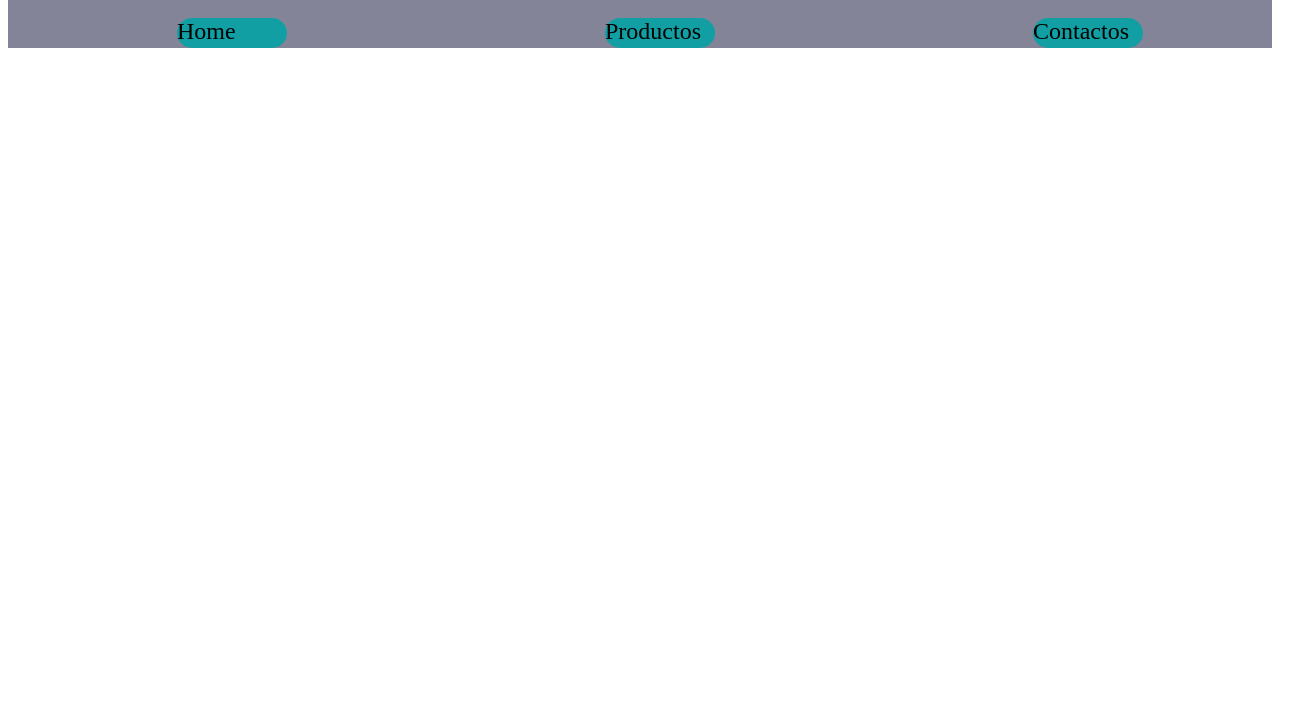
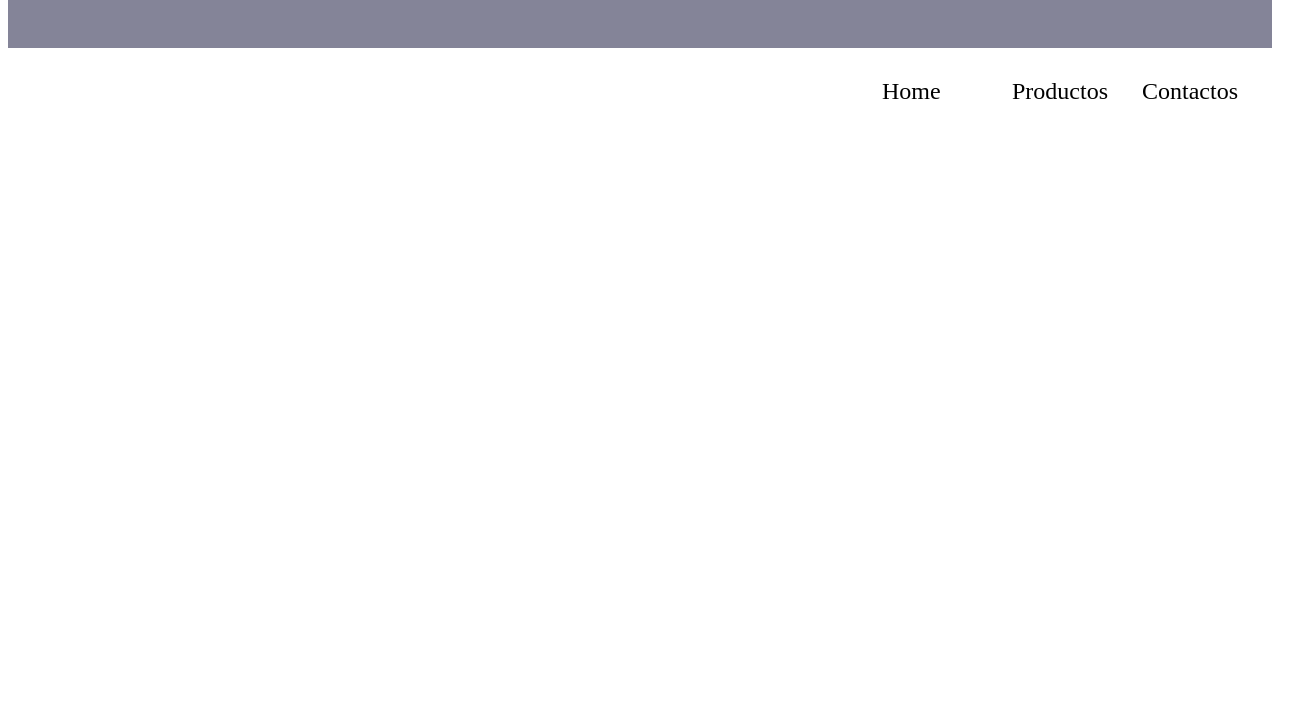
Before and after one commit to elbebuchon/practica_react, a plain HTML site: page index.html in a window 1280 px wide. Shown: the part 73-800 px from the top of the page, 1302 px wide, since content can reach past the window. Drawn offline with Linux system fonts and the light colour scheme.

Commit message:
ultimo cambio

```diff
--- a/style.css
+++ b/style.css
@@ -11,6 +11,8 @@
 .btn:hover {
    background-color: rgb(65, 89, 65);
    font-family: Helvetica;
+   height: 30px;
+   width: 100px;
 }
 
 header{
@@ -21,11 +23,12 @@ header{
 }
 .navegacion{
         display: flex;
-        align-items: flex-end;
-        justify-content:space-around;
+        justify-content:flex-end;
         margin: -30px ;
         text-decoration: none;
         list-style: none;
+        margin: 20px;
+        margin-right: 10px;
 }
 .navegacion :hover {
     background-color: rgb(155, 201, 201);
@@ -34,10 +37,9 @@ header{
 .tipo-btn {
     width: 110px;
     height: 30px;
-    background-color: rgb(18, 159, 164);
     border-radius: 15px;
     align-items: center;
     justify-content: center;
     font-size: 1.5em;
-
+    margin: 10px;;
 }
```
